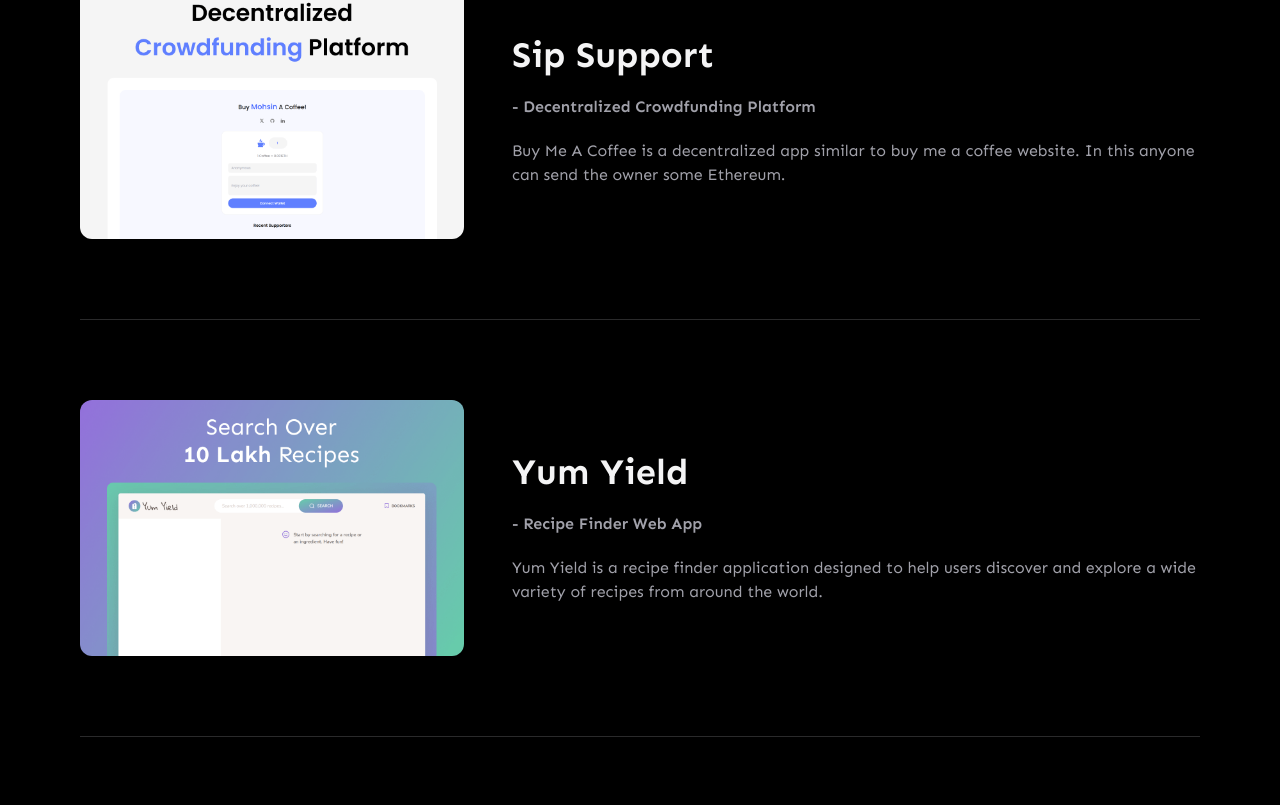
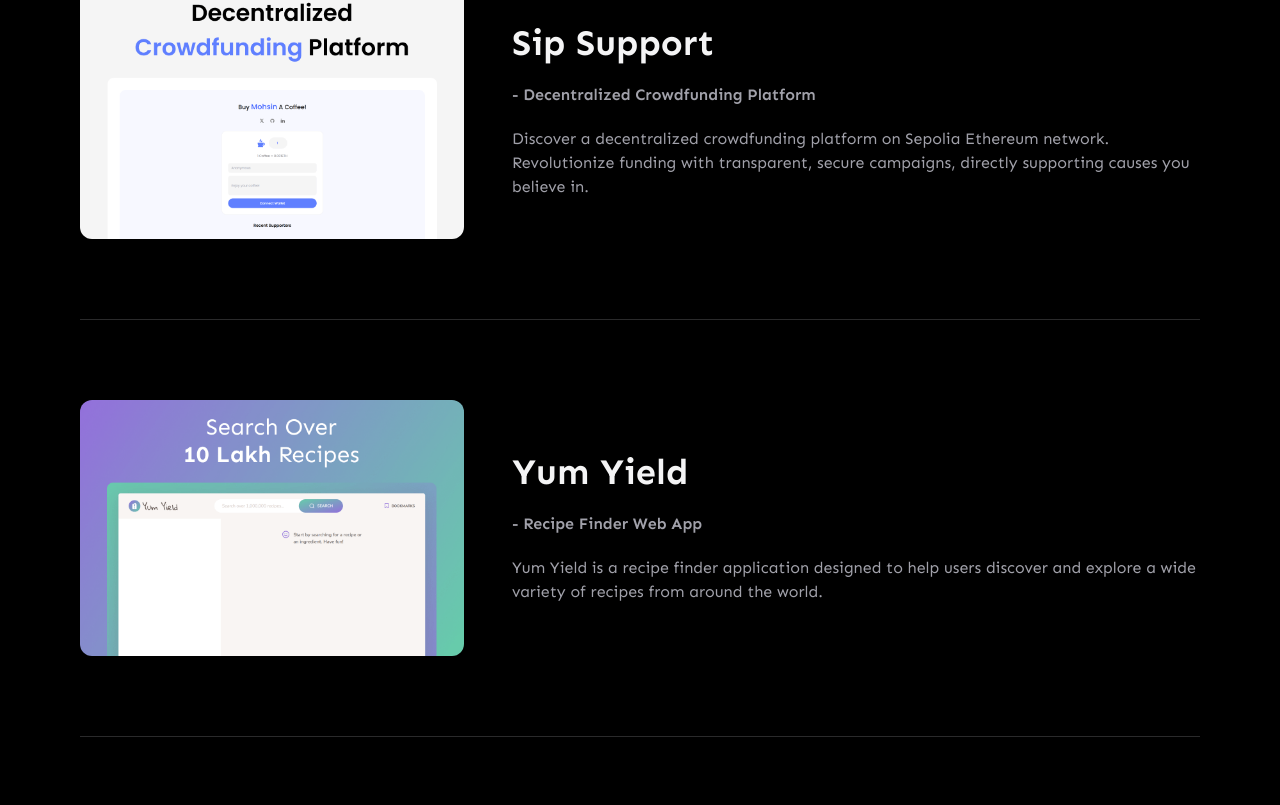
Before and after one commit to mohsin-khan07/Portfolio, a React (Vite) app: page /projects in a window 1280 px wide. Shown: the part 1155-1960 px from the top of the page. Built offline with nearby package versions, Linux system fonts and the light colour scheme.

Commit message:
projects data updated

```diff
--- a/src/data/projects.js
+++ b/src/data/projects.js
@@ -9,7 +9,7 @@ export const projects = [
       "An Ethereum block explorer for seamless navigation through blocks, transactions, and addresses, delivering real-time insights into the network's activity.",
     logo: "/projects/chainSurge.png",
     thumbnail: "/projects/chainsurge-tb.png",
-    keyFeatures: ["", ""],
+    keyFeatures: ["Block Exploration: View details of individual blocks, including block height, timestamp, transactions, and gas usage. Navigate through blocks using pagination or search functionality.", "Transaction Details: Explore transaction history, including sender, receiver, value transferred, gas used, and transaction status.", "Address Information: Check balances and transaction history associated with Ethereum addresses.", "Responsive Design: Accessible across various devices including desktops, tablets, and mobile phones. User-friendly interface optimized for smooth navigation."],
     techStack: ["React", "Alchemy SDK", "Ethers.js", "CoinCap API"],
     url: "https://chainsurge.netlify.app",
     repoLink: "https://github.com/mohsin-khan07/ChainSurge",
@@ -24,7 +24,7 @@ export const projects = [
       "Task Hub is a streamlined to-do list app that helps you organize tasks efficiently. With its intuitive interface and customizable features, you can stay on top of your responsibilities and boost productivity effortlessly.",
     logo: "/projects/taskHub.png",
     thumbnail: "/projects/taskhub-tb.png",
-    keyFeatures: ["", ""],
+    keyFeatures: ["Task Creation and Organization: Easily create tasks and categorize them into different projects or lists for better organization.", "Cross-Platform Accessibility: Access Task Hub from any device, whether it's your desktop, tablet, or smartphone. Synchronize your tasks across multiple platforms for seamless productivity."],
     techStack: ["React", "Redux", "Tailwind CSS"],
     url: "https://taskhubapp.vercel.app/",
     repoLink: "https://github.com/mohsin-khan07/TaskHub",
@@ -36,13 +36,13 @@ export const projects = [
     name: "Sip Support",
     description: "Decentralized Crowdfunding Platform",
     overview:
-      "Buy Me A Coffee is a decentralized app similar to buy me a coffee website. In this anyone can send the owner some Ethereum.",
-    logo: "/projects/buyMeACoffee.png",
-    thumbnail: "/projects/buymeacoffee-tb.png",
-    keyFeatures: ["", ""],
-    techStack: ["Solidity", "React", "Tailwind CSS", "Ethers.js", "Hardhat"],
-    url: "https://buymeacoffeedapp.vercel.app",
-    repoLink: "https://github.com/mohsin-khan07/BuyMeACoffee",
+      "Discover a decentralized crowdfunding platform on Sepolia Ethereum network. Revolutionize funding with transparent, secure campaigns, directly supporting causes you believe in.",
+    logo: "/projects/sipSupport.png",
+    thumbnail: "/projects/sipsupport-tb.png",
+    keyFeatures: ["Decentralized: No central authority; funds are managed through smart contracts on the Sepolia Ethereum network.", "Transparent: All transactions and project details are visible on the blockchain, ensuring accountability.", "Secure: Utilizes blockchain technology for secure and tamper-proof transactions.", "Direct Funding: Funds go directly to the intended projects without intermediaries, minimizing fees and delays.", "Trust and Accountability: Built-in mechanisms ensure that funds are used for their intended purposes, enhancing trust between backers and project creators."],
+    techStack: ["Solidity", "React", "Tailwind CSS", "Ethers JS", "Hardhat"],
+    url: "https://sipsupport.vercel.app",
+    repoLink: "https://github.com/mohsin-khan07/SipSupport",
   },
   {
     id: 4,
@@ -71,11 +71,11 @@ export const projects = [
     name: "Coin Guardian",
     description: "Decentralized Escrow Application",
     overview:
-      "A decentralized escrow smart contract application. A secure gateway to transparent transactions in the crypto world.",
+      "Coin Guardian is a decentralized escrow app for secure cryptocurrency transactions. It uses smart contracts to hold funds until both parties fulfill their obligations, ensuring transparency and trust without intermediaries. Safeguard your trades and foster trust in the decentralized economy with Coin Guardian.",
     logo: "/projects/coinGuardian.png",
     thumbnail: "/projects/coinguardian-tb.png",
-    keyFeatures: ["", ""],
-    techStack: ["Solidity", "React", "Ethers.js", "Hardhat"],
+    keyFeatures: ["Decentralized Escrow: Utilizes smart contracts on the blockchain to securely hold funds until transaction conditions are met.", "Trustless Transactions: Eliminates the need for intermediaries, ensuring transparency and trust without relying on central authorities.", "User-Friendly Interface: Offers an intuitive platform for creating and participating in escrow agreements, making cryptocurrency transactions seamless.", "Immutable Records: Transactions are recorded on the blockchain, providing an immutable ledger of all activities for transparency and accountability."],
+    techStack: ["Solidity", "React", "Ethers JS", "Hardhat"],
     url: "https://coinguardian.netlify.app",
     repoLink: "https://github.com/mohsin-khan07/CoinGuardian",
   },
@@ -95,7 +95,7 @@ export const projects = [
       "Address Lookup: Curious about token holdings in a specific address? Simply enter the Ethereum address, and Token Trove will reveal the comprehensive token portfolio associated with it.",
       "User-Friendly Interface: Navigating through your token portfolio has never been smoother. Token Trove boasts an intuitive design, making it accessible for users of all levels.",
     ],
-    techStack: ["React", "Alchemy SDK", "Ethers.js"],
+    techStack: ["React", "Alchemy SDK", "Ethers JS"],
     url: "https://tokentrove.netlify.app",
     repoLink: "https://github.com/mohsin-khan07/TokenTrove",
   },
```
Also changed, not shown: public/projects/sipSupport.png (renamed from public/projects/buyMeACoffee.png), public/projects/sipsupport-tb.png (renamed from public/projects/buymeacoffee-tb.png).
